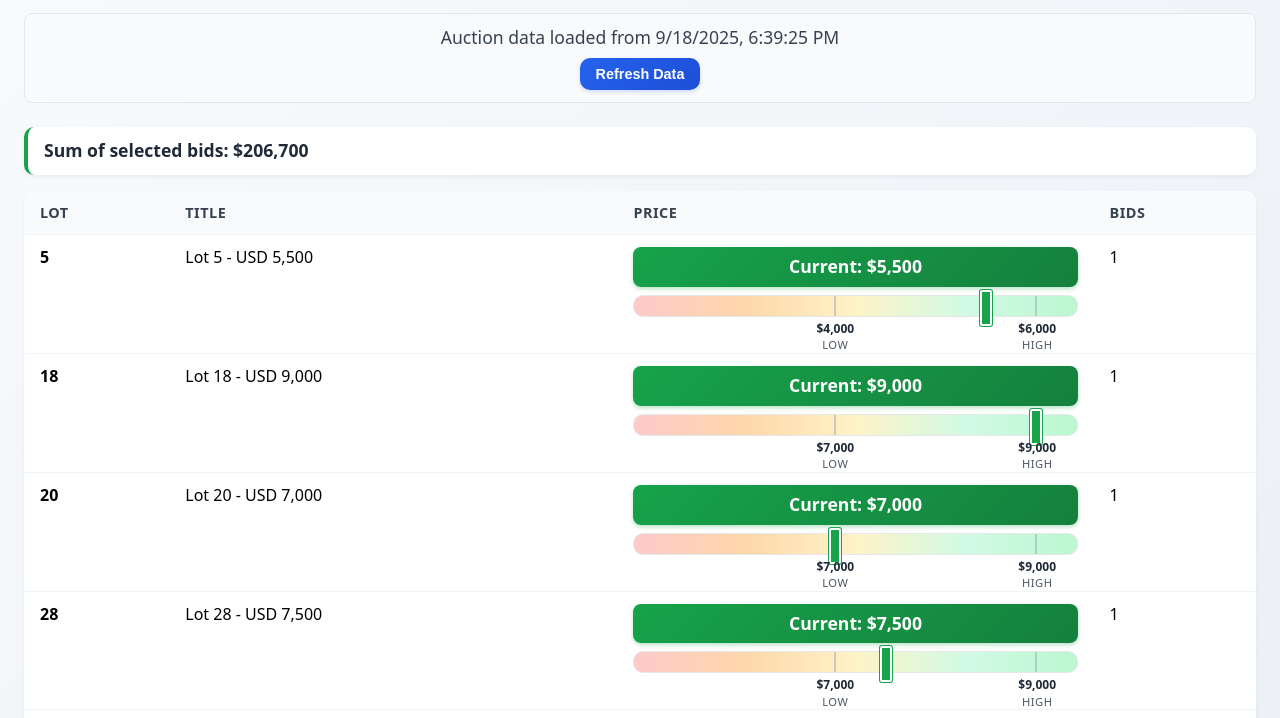
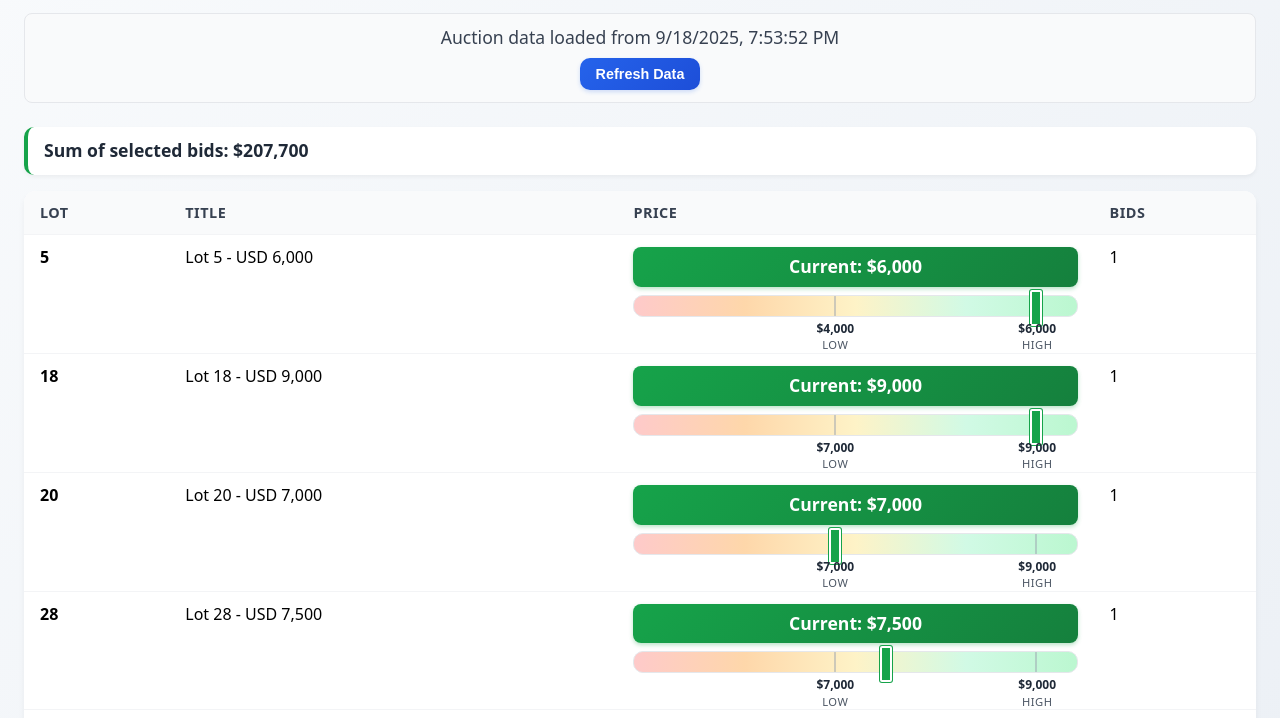
Before and after one commit to elibitt/purseauction, a website: page index.html in a window 1280 px wide. Shown: the part 59-777 px from the top of the page. Drawn offline with Linux system fonts and the light colour scheme.

Commit message:
added dynamic fetching of scrape data

```diff
--- a/index.html
+++ b/index.html
@@ -323,39 +323,18 @@
   <div id="results"></div>
 
   <script>
-    // Embedded auction data to avoid CORS issues with file:// protocol
-    const EMBEDDED_AUCTION_DATA = {
-      "ts": "2025-09-18T18:39:25.698Z",
-      "auction_url": "https://onlineonly.christies.com/s/handbags-online-new-york-edit/lots/3756?page=2&sortby=LotNumber",
-      "lots_requested": [5, 18, 20, 28, 45, 69, 75, 79, 86, 87, 105, 106, 117, 118, 140, 141, 144, 145, 146, 158],
-      "total": 206700,
-      "entries": [
-        {"lot": 5, "current_bid": 5500, "next_bid": 6000, "shown_amount": 5500, "status": "Open", "estimate": "Estimate: USD 4,000 - 6,000", "bid_text": "USD 5,500"},
-        {"lot": 18, "current_bid": 9000, "next_bid": 9500, "shown_amount": 9000, "status": "Open", "estimate": "Estimate: USD 7,000 - 9,000", "bid_text": "USD 9,000"},
-        {"lot": 20, "current_bid": 7000, "next_bid": 7500, "shown_amount": 7000, "status": "Open", "estimate": "Estimate: USD 7,000 - 9,000", "bid_text": "USD 7,000"},
-        {"lot": 28, "current_bid": 7500, "next_bid": 8000, "shown_amount": 7500, "status": "Open", "estimate": "Estimate: USD 7,000 - 9,000", "bid_text": "USD 7,500"},
-        {"lot": 45, "current_bid": 7000, "next_bid": 7500, "shown_amount": 7000, "status": "Open", "estimate": "Estimate: USD 7,000 - 9,000", "bid_text": "USD 7,000"},
-        {"lot": 69, "current_bid": 7000, "next_bid": 7500, "shown_amount": 7000, "status": "Open", "estimate": "Estimate: USD 8,000 - 10,000", "bid_text": "USD 7,000"},
-        {"lot": 75, "current_bid": 7500, "next_bid": 8000, "shown_amount": 7500, "status": "Open", "estimate": "Estimate: USD 8,000 - 10,000", "bid_text": "USD 7,500"},
-        {"lot": 79, "current_bid": 6000, "next_bid": 6500, "shown_amount": 6000, "status": "Open", "estimate": "Estimate: USD 7,000 - 9,000", "bid_text": "USD 6,000"},
-        {"lot": 86, "current_bid": 28000, "next_bid": 30000, "shown_amount": 28000, "status": "Open", "estimate": "Estimate: USD 20,000 - 25,000", "bid_text": "USD 28,000"},
-        {"lot": 87, "current_bid": 18000, "next_bid": 19000, "shown_amount": 18000, "status": "Open", "estimate": "Estimate: USD 20,000 - 25,000", "bid_text": "USD 18,000"},
-        {"lot": 105, "current_bid": 6000, "next_bid": 6500, "shown_amount": 6000, "status": "Open", "estimate": "Estimate: USD 8,000 - 10,000", "bid_text": "USD 6,000"},
-        {"lot": 106, "current_bid": 6500, "next_bid": 7000, "shown_amount": 6500, "status": "Open", "estimate": "Estimate: USD 8,000 - 10,000", "bid_text": "USD 6,500"},
-        {"lot": 117, "current_bid": 2200, "next_bid": 2400, "shown_amount": 2200, "status": "Open", "estimate": "Estimate: USD 3,000 - 4,000", "bid_text": "USD 2,200"},
-        {"lot": 118, "current_bid": 7000, "next_bid": 7500, "shown_amount": 7000, "status": "Open", "estimate": "Estimate: USD 10,000 - 12,000", "bid_text": "USD 7,000"},
-        {"lot": 140, "current_bid": 7000, "next_bid": 7500, "shown_amount": 7000, "status": "Open", "estimate": "Estimate: USD 7,000 - 9,000", "bid_text": "USD 7,000"},
-        {"lot": 141, "current_bid": 6500, "next_bid": 7000, "shown_amount": 6500, "status": "Open", "estimate": "Estimate: USD 8,000 - 10,000", "bid_text": "USD 6,500"},
-        {"lot": 144, "current_bid": 18000, "next_bid": 19000, "shown_amount": 18000, "status": "Open", "estimate": "Estimate: USD 20,000 - 25,000", "bid_text": "USD 18,000"},
-        {"lot": 145, "current_bid": 18000, "next_bid": 19000, "shown_amount": 18000, "status": "Open", "estimate": "Estimate: USD 20,000 - 25,000", "bid_text": "USD 18,000"},
-        {"lot": 146, "current_bid": 9000, "next_bid": 9000, "shown_amount": 9000, "status": "Open", "estimate": "Estimate: USD 12,000 - 15,000", "bid_text": "USD 9,000"},
-        {"lot": 158, "current_bid": 24000, "next_bid": 26000, "shown_amount": 24000, "status": "Open", "estimate": "Estimate: USD 20,000 - 25,000", "bid_text": "USD 24,000"}
-      ]
-    };
-
-    // Function to load data (now just returns embedded data)
+    // Function to load data from external JSON file
     async function loadAuctionData() {
-      return EMBEDDED_AUCTION_DATA;
+      try {
+        const response = await fetch('./data/data.json?nocache=' + Date.now(), { cache: 'no-store' });
+        if (!response.ok) {
+          throw new Error(`HTTP error! status: ${response.status}`);
+        }
+        return await response.json();
+      } catch (error) {
+        console.error('Error loading auction data:', error);
+        throw error;
+      }
     }
 
 
```
